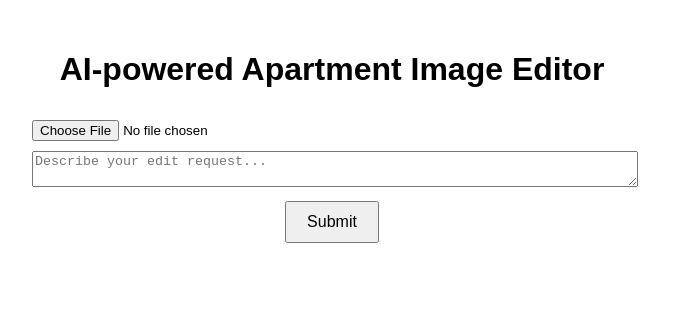
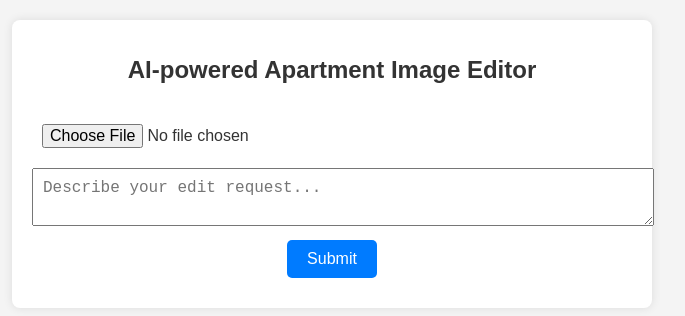
Before and after one commit to Fede1004/Fede2, a website: page public/index.html in a window 1280 px wide. Shown: the whole page, without its empty margins (308-993 px from the left). Drawn offline with Linux system fonts and the light colour scheme.

Commit message:
Update styles.css

```diff
--- a/public/styles.css
+++ b/public/styles.css
@@ -2,21 +2,49 @@ body, html {
     margin: 0;
     padding: 0;
     font-family: Arial, sans-serif;
+    background-color: #f4f4f4;
+    color: #333;
 }
+
 .container {
     width: 90%;
     max-width: 600px;
     margin: 20px auto;
-    padding: 10px;
+    padding: 20px;
+    background-color: #fff;
+    box-shadow: 0 0 10px rgba(0, 0, 0, 0.1);
+    border-radius: 8px;
     text-align: center;
 }
+
+h1 {
+    font-size: 24px;
+    margin-bottom: 20px;
+}
+
 textarea, input[type="file"] {
     width: 100%;
     margin-top: 10px;
+    padding: 10px;
+    font-size: 16px;
 }
+
 button {
     margin-top: 10px;
     padding: 10px 20px;
     font-size: 16px;
     cursor: pointer;
+    background-color: #007BFF;
+    color: white;
+    border: none;
+    border-radius: 5px;
 }
+
+button:hover {
+    background-color: #0056b3;
+}
+
+#errorDisplay {
+    color: red;
+    margin-top: 10px;
+}
```
